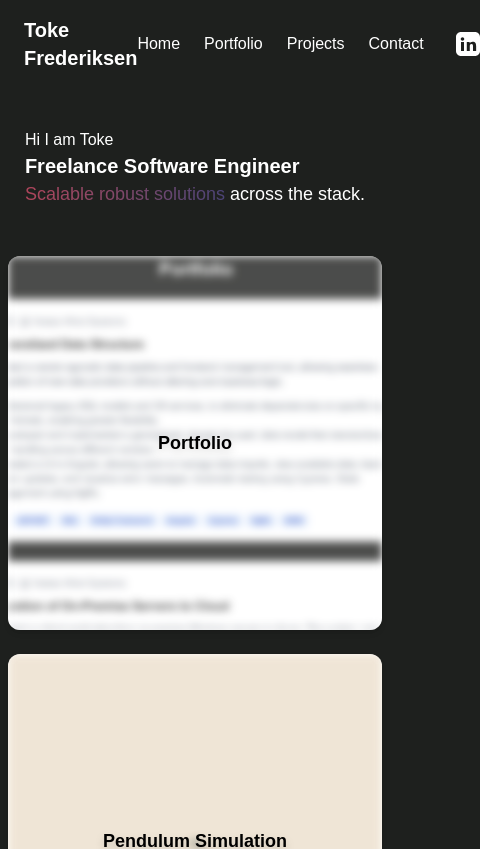
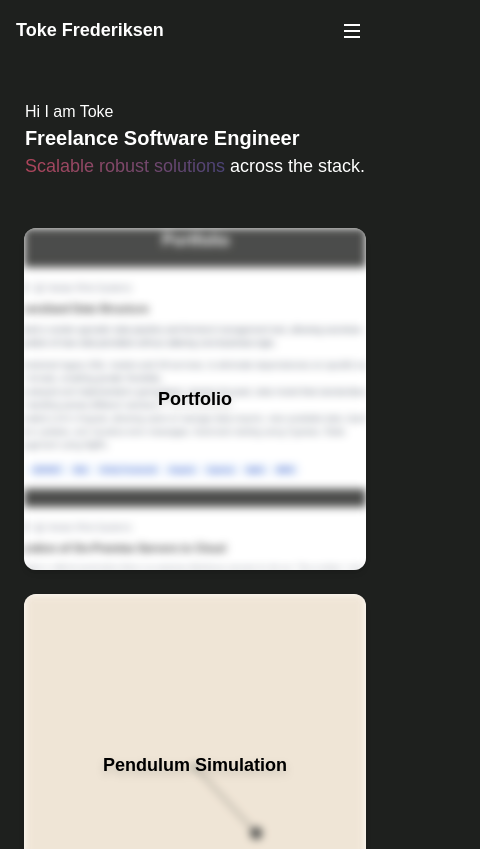
Before and after one commit to TokeF/tokef.github.io, a Next.js app: page / in a window 390 px wide. Shown: the top 849 px of the page, 480 px wide, since content can reach past the window. Built offline with nearby package versions, Linux system fonts and the light colour scheme.

Commit message:
mobile friendly version of nav bar, using menu button instead

```diff
--- a/src/app/components/nav-bar.tsx
+++ b/src/app/components/nav-bar.tsx
@@ -6,27 +6,29 @@ import { useEffect, useState } from "react";
 
 export default function NavBar() {
   const [scrolled, setScrolled] = useState(false);
+  const [menuOpen, setMenuOpen] = useState(false);
   const pathname = usePathname();
 
   useEffect(() => {
-    const handleScroll = () => {
-      setScrolled(window.scrollY > 80);
-    };
+    const handleScroll = () => setScrolled(window.scrollY > 80);
     window.addEventListener("scroll", handleScroll);
     return () => window.removeEventListener("scroll", handleScroll);
   }, []);
 
   return (
     <nav
-      className={`flex items-center justify-between px-6 py-4 text-white transition-colors duration-300 ${
-        !scrolled && pathname === "/" ? "bgs-transparent" : "bg-black"
+      className={`flex items-center justify-between px-4 sm:px-6 py-3 sm:py-4 text-white transition-colors duration-300 ${
+        !scrolled && pathname === "/" && !menuOpen
+          ? "bgs-transparent"
+          : "bg-black"
       }`}
       style={{ position: "sticky", top: 0, zIndex: 50 }}
     >
-      <div className="text-xl font-bold">
+      <div className="text-lg sm:text-xl font-bold">
         <Link href="/">Toke Frederiksen</Link>
       </div>
-      <div className="flex items-center gap-6">
+      {/* Desktop links */}
+      <div className="hidden sm:flex items-center gap-6">
         <Link href="/" className="hover:text-gray-300">
           Home
         </Link>
@@ -46,7 +48,6 @@ export default function NavBar() {
           className="ml-2"
           aria-label="LinkedIn"
         >
-          {" "}
           <svg
             width="24"
             height="24"
@@ -57,6 +58,70 @@ export default function NavBar() {
           </svg>
         </a>
       </div>
+      {/* Mobile menu button */}
+      <div className="sm:hidden flex items-center">
+        <button
+          className="px-2 py-1 text-white"
+          onClick={() => setMenuOpen((open) => !open)}
+          aria-label="Open menu"
+        >
+          <svg
+            width="28"
+            height="28"
+            fill="none"
+            stroke="currentColor"
+            strokeWidth="2"
+          >
+            <line x1="6" y1="9" x2="22" y2="9" />
+            <line x1="6" y1="15" x2="22" y2="15" />
+            <line x1="6" y1="21" x2="22" y2="21" />
+          </svg>
+        </button>
+        {menuOpen && (
+          <div className="absolute left-0 top-full w-full bg-black text-white flex flex-col items-center py-4 gap-4 shadow-lg z-40">
+            <Link
+              href="/"
+              className="hover:text-gray-300"
+              onClick={() => setMenuOpen(false)}
+            >
+              Home
+            </Link>
+            <Link
+              href="/portfolio"
+              className="hover:text-gray-300"
+              onClick={() => setMenuOpen(false)}
+            >
+              Portfolio
+            </Link>
+            <Link
+              href="/projects"
+              className="hover:text-gray-300"
+              onClick={() => setMenuOpen(false)}
+            >
+              Projects
+            </Link>
+            <Link
+              href="/contact"
+              className="hover:text-gray-300"
+              onClick={() => setMenuOpen(false)}
+            >
+              Contact
+            </Link>
+            <a
+              href="https://linkedin.com/in/toke-frederiksen"
+              target="_blank"
+              rel="noopener noreferrer"
+              className="hover:text-blue-400"
+              aria-label="LinkedIn"
+              onClick={() => setMenuOpen(false)}
+            >
+              <svg width="24" height="24" fill="currentColor">
+                <path d="M19 0h-14c-2.76 0-5 2.24-5 5v14c0 2.76 2.24 5 5 5h14c2.76 0 5-2.24 5-5v-14c0-2.76-2.24-5-5-5zm-11 19h-3v-9h3v9zm-1.5-10.29c-.97 0-1.75-.79-1.75-1.76s.78-1.76 1.75-1.76 1.75.79 1.75 1.76-.78 1.76-1.75 1.76zm13.5 10.29h-3v-4.5c0-1.07-.02-2.44-1.49-2.44-1.49 0-1.72 1.16-1.72 2.36v4.58h-3v-9h2.88v1.23h.04c.4-.76 1.38-1.56 2.84-1.56 3.04 0 3.6 2 3.6 4.59v4.74z" />
+              </svg>
+            </a>
+          </div>
+        )}
+      </div>
     </nav>
   );
 }
--- a/src/app/page.tsx
+++ b/src/app/page.tsx
@@ -24,7 +24,7 @@ export default function Home() {
           </div>
         </div>
         <div className="mt-6 sm:mt-[45px]">
-          <div className="grid grid-cols-1 sm:grid-cols-2 lg:grid-cols-2 gap-6 sm:gap-8 py-6 sm:py-8 w-full max-w-[1100px] mx-auto px-2 sm:px-10">
+          <div className="grid grid-cols-1 sm:grid-cols-2 lg:grid-cols-2 gap-6 sm:gap-8 py-6 sm:py-8 w-full max-w-[1100px] mx-auto px-6 sm:px-10">
             {[
               {
                 href: "/portfolio",
```
